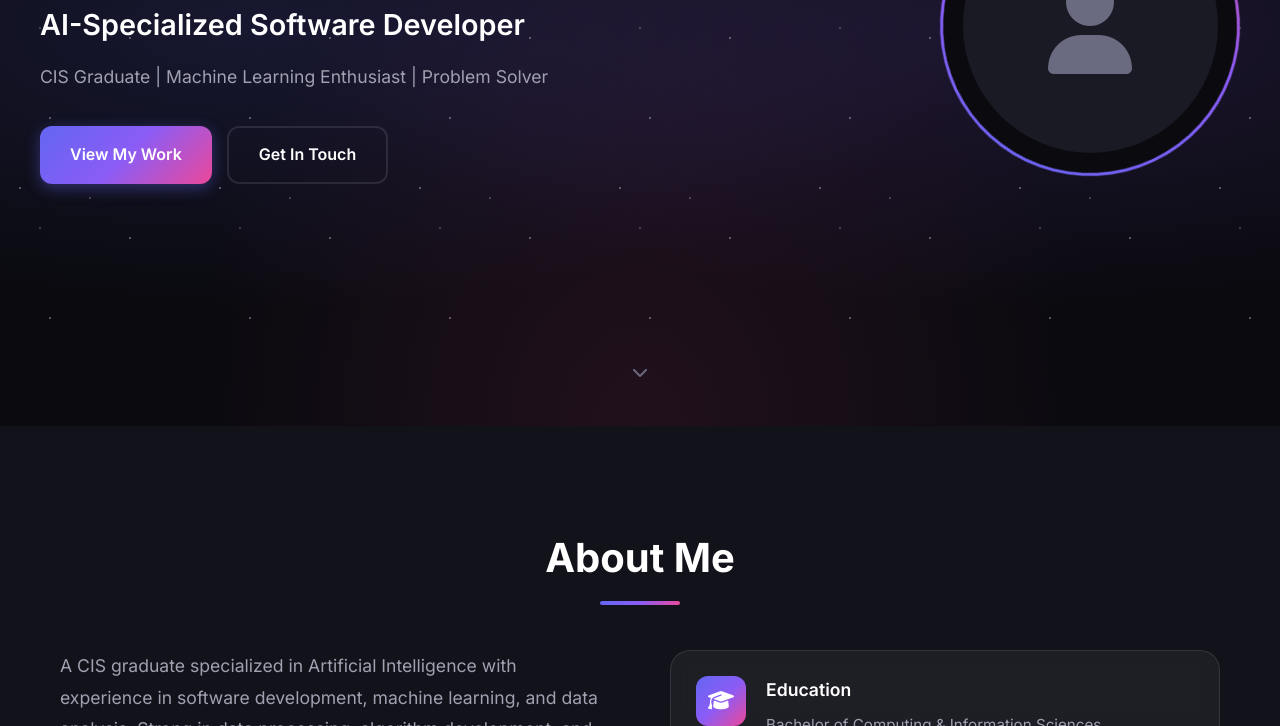
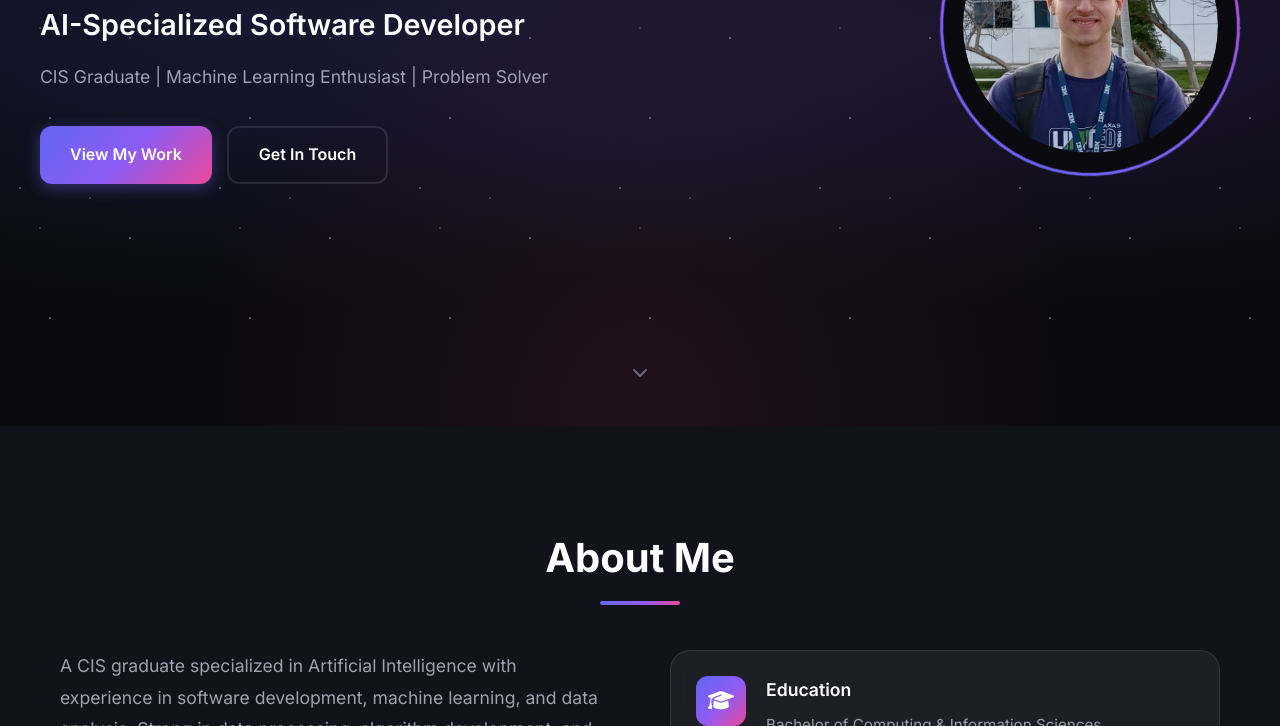
Before and after one commit to Youssef0Top/portfolio, a plain HTML site: page index.html in a window 1280 px wide. Shown: the part 374-1100 px from the top of the page. Drawn offline with Linux system fonts and the light colour scheme.

Commit message:
Initial portfolio commit

```diff
--- a/app.js
+++ b/app.js
@@ -12,7 +12,7 @@ const defaultData = {
         email: "ytamer5@gmail.com",
         phone: "+201007003357",
         contactLocation: "Giza, Egypt",
-        profilePicture: ""
+        profilePicture: "profile.jpg"
     },
     skills: [
         "Python", "Java", "C/C++", "C#", "OCaml",
--- a/index.html
+++ b/index.html
@@ -63,8 +63,8 @@
                 <div class="hero-avatar">
                     <div class="avatar-ring"></div>
                     <div class="avatar-inner editable" id="avatarInner" data-field="profilePicture">
-                        <i class="fas fa-user" id="avatarIcon"></i>
-                        <img src="" alt="Profile Picture" id="avatarImage" class="hidden">
+                        <i class="fas fa-user hidden" id="avatarIcon"></i>
+                        <img src="profile.jpg" alt="Profile Picture" id="avatarImage">
                     </div>
                 </div>
             </div>
```
